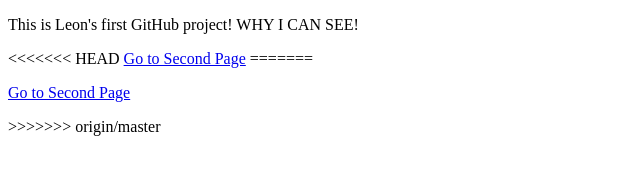
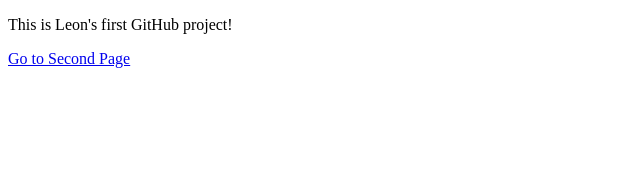
Before and after one commit to hscf-leon/LeonTest, a plain HTML site: page index.html in a window 1280 px wide. Shown: the whole page, without its empty margins (0-640 px from the left). Drawn offline with Linux system fonts and the light colour scheme.

Commit message:
Revert "Create Second"

```diff
--- a/index.html
+++ b/index.html
@@ -10,14 +10,9 @@
 
 <!-- Feel free to change this text here -->
 <p>
-  This is Leon's first GitHub project! WHY I CAN SEE!
+  This is Leon's first GitHub project!
 </p>
 
-<<<<<<< HEAD
-<a href="second.html">Go to Second Page</a>
-
-=======
 <p><a href="\second.html">Go to Second Page</a></p>
->>>>>>> origin/master
 </body>
 </html>
```
Also changed, not shown: second.html (+0 -8 lines).
